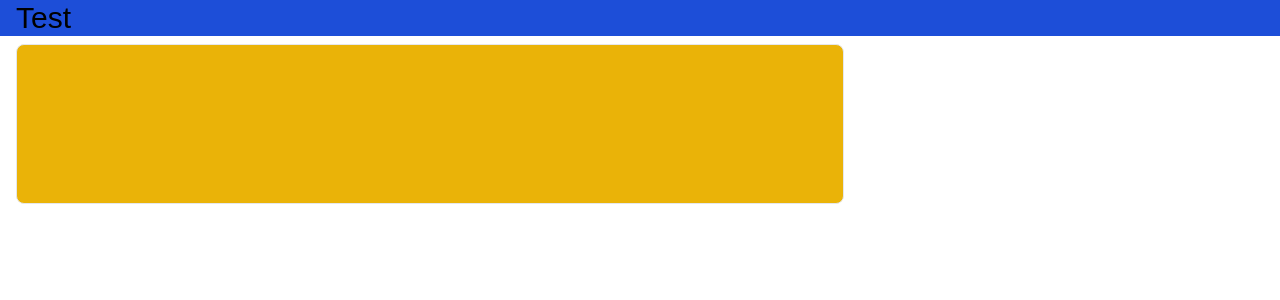
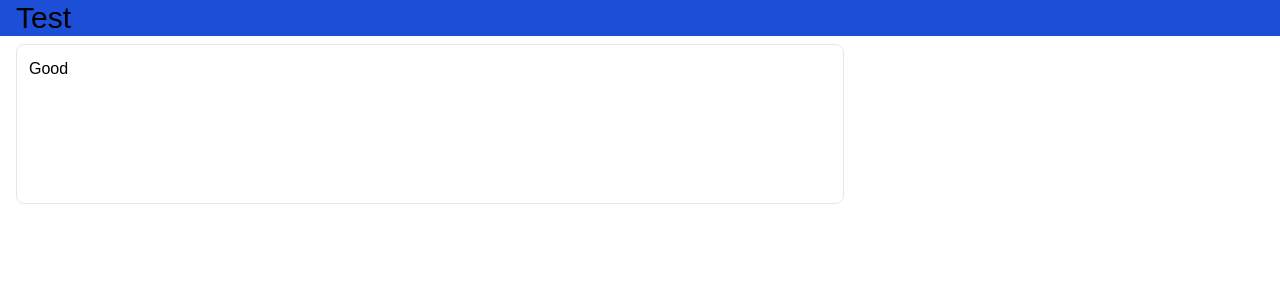
Before and after one commit to Teejay-deen/react-admin-dashboard, a React (Vite) app: page / in a window 1280 px wide. Shown: the top 300 px of the page. Built offline with nearby package versions, Linux system fonts and the light colour scheme; a web font is replaced by a local one.

Commit message:
refactor

```diff
--- a/src/App.tsx
+++ b/src/App.tsx
@@ -4,7 +4,9 @@ function App() {
     <div className="font-inder">
       <h1 className="text-3xl bg-blue-700 mb-2 px-4">Test</h1>
       <section className="grid grid-cols-3 gap-3 px-4">
-        <div className="col-span-2 border rounded-lg bg-yellow-500 h-40 p-3"></div>
+        <div className="col-span-2 border rounded-lg h-40 p-3">
+          Good
+        </div>
         <div></div>
       </section>
     </div>
```
